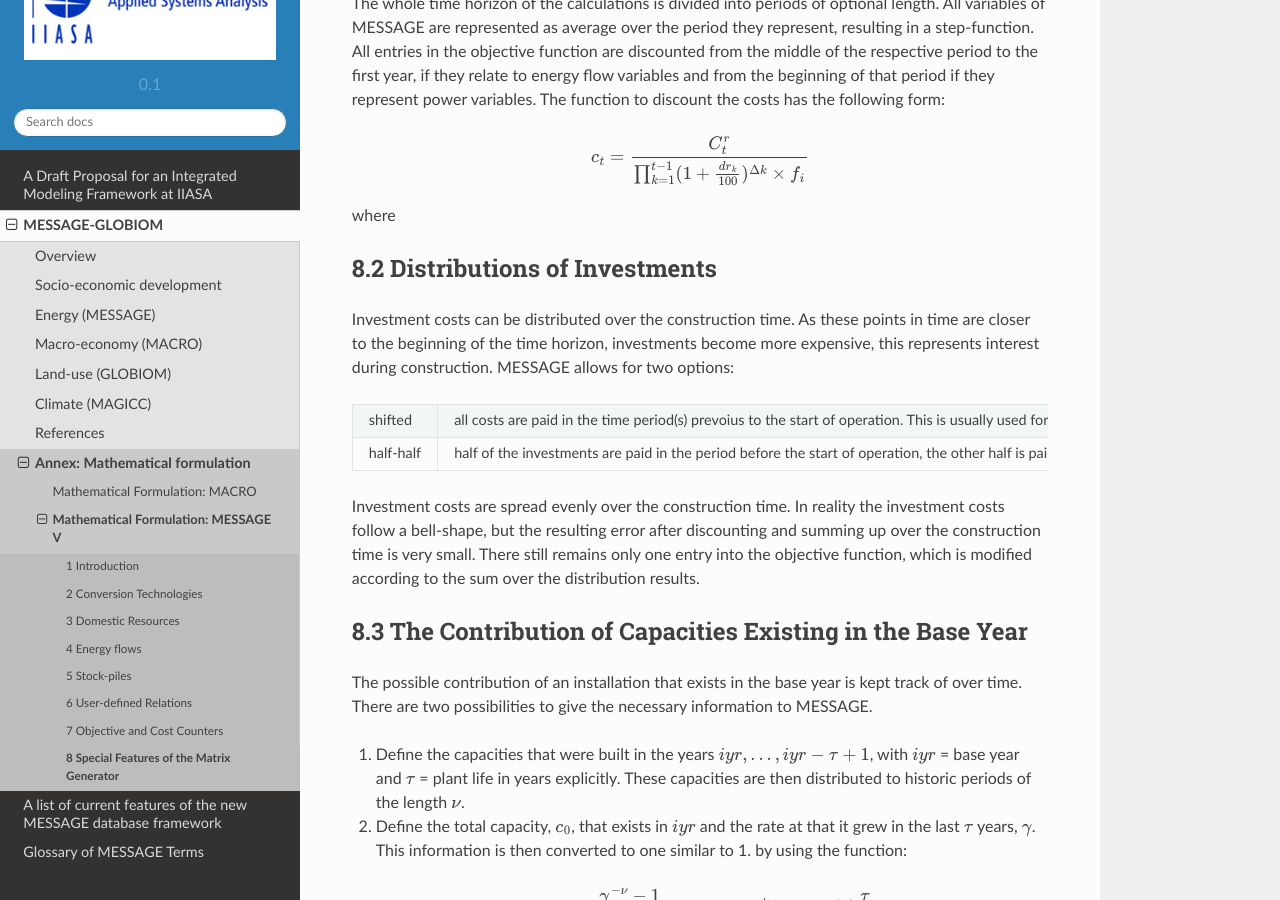
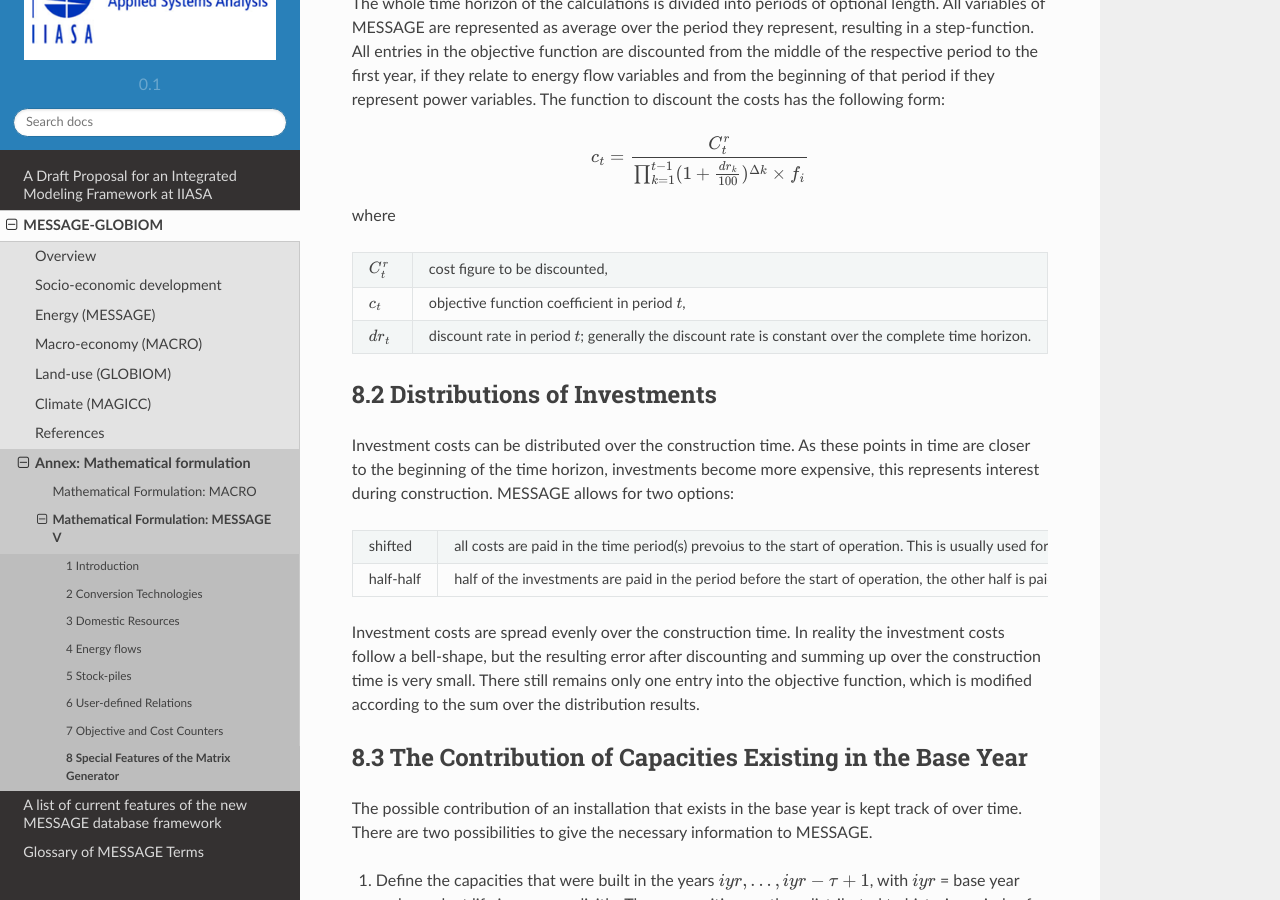
Before and after one commit to yiyi1991/message-ix-models, a Sphinx documentation site: the page built from doc/global/source/message_globiom/annex/message/8_special_features_of_the_matrix_generator.rst, in a window 1280 px wide and 900 px high, scrolled down 368 px. Built offline with Sphinx 7.4.7 and the Read the Docs theme 2.0.0, drawn with Linux system fonts in a browser that asks for light colours; pages that are not in the unit, such as notebooks, are missing from menus; some of the changed lines change nothing that is shown.

Commit message:
Update 8_special_features_of_the_matrix_generator.rst

```diff
--- a/doc/global/source/message_globiom/annex/message/8_special_features_of_the_matrix_generator.rst
+++ b/doc/global/source/message_globiom/annex/message/8_special_features_of_the_matrix_generator.rst
@@ -23,10 +23,8 @@ where
      - cost figure to be discounted,
    * - :math:`c_t`
      - objective function coefficient in period :math:`t`,
-   * - :math:`f_i`
-     - :math:`\left\{\begin{matrix}   1 & for costs connected to investments \right. \\   (1+\frac{dr_t}{100})^{\frac{\Delta t}{2}} & else  \end{matrix}`, and
-  * - :math:`dr_t`
-    - discount rate in period :math:`t`; generally the discount rate is constant over the complete time horizon.
+   * - :math:`dr_t`
+     - discount rate in period :math:`t`; generally the discount rate is constant over the complete time horizon.
 
 .. _distributionsofinv:
 
```
